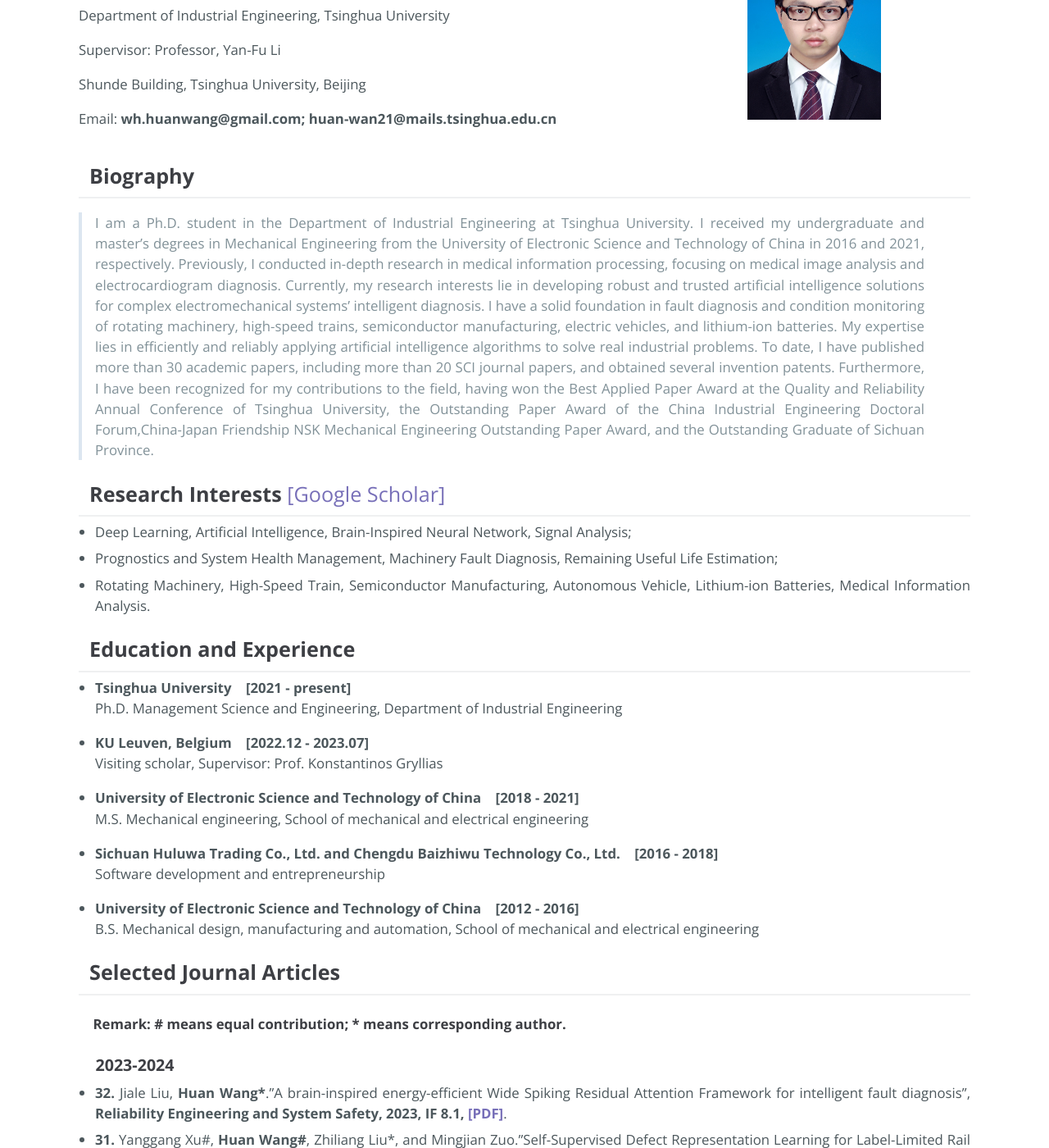
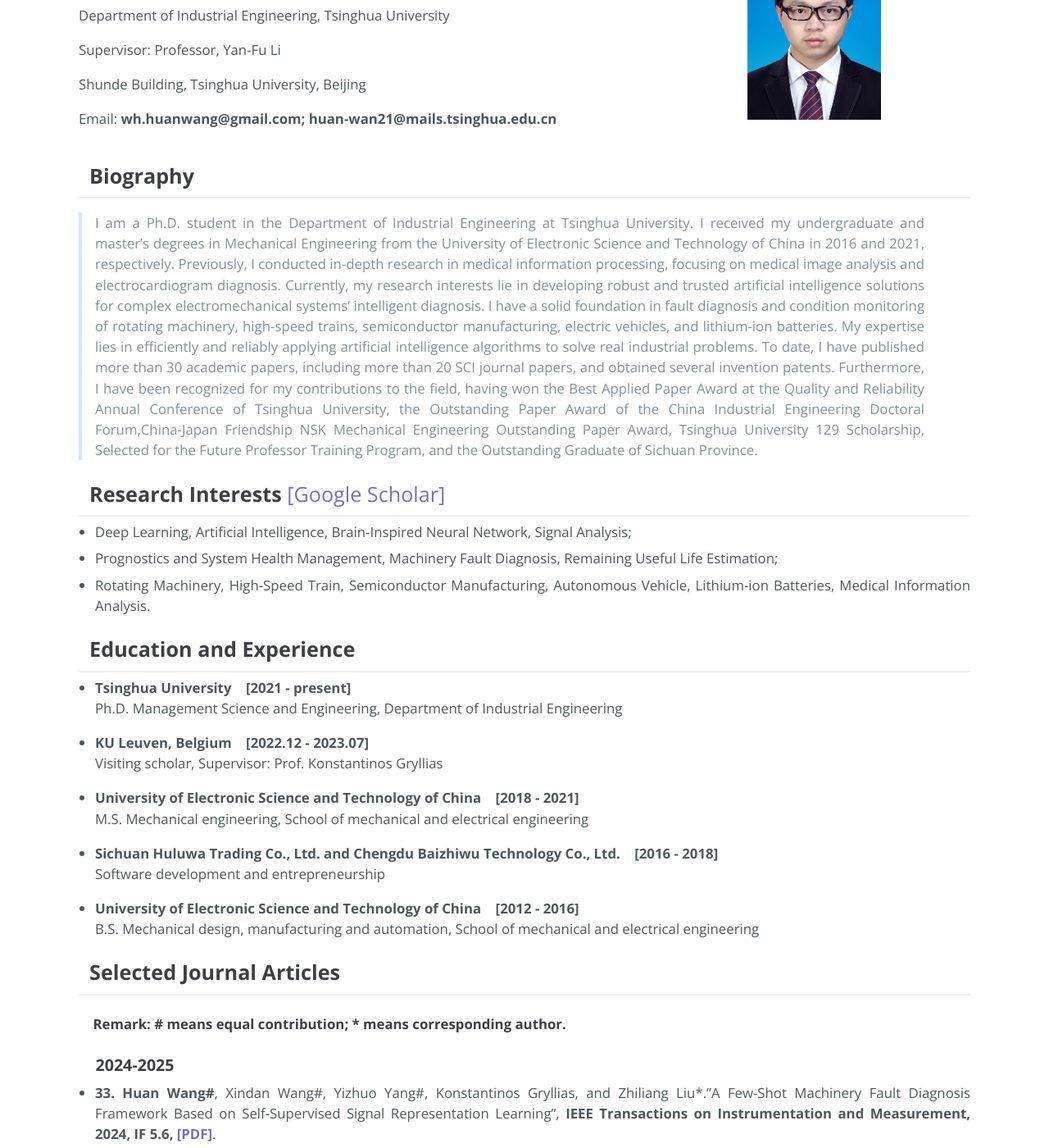
Before and after one commit to WH-HuanWang/WH-HuanWang.github.io, a Jekyll site: the page built from index.md, in a window 1280 px wide and 1400 px high, scrolled down 380 px. Shown: the whole window at 82% size. Built offline with Jekyll 4.4.1, drawn with Linux system fonts in a browser that asks for light colours; some of the changed text lies outside the part shown.

Commit message:
Update index.md

```diff
--- a/index.md
+++ b/index.md
@@ -23,7 +23,7 @@ description: I focus on developing robust and trusted artificial intelligence al
 ## &nbsp; <b>Biography</b>
 * * *
 > I am a Ph.D. student in the Department of Industrial Engineering at Tsinghua University. I received my undergraduate and master's degrees in Mechanical Engineering from the University of Electronic Science and Technology of China in 2016 and 2021, respectively. Previously, I conducted in-depth research in medical information processing, focusing on medical image analysis and electrocardiogram diagnosis. Currently, my research interests lie in developing robust and trusted artificial intelligence solutions for complex electromechanical systems' intelligent diagnosis. I have a solid foundation in fault diagnosis and condition monitoring of rotating machinery, high-speed trains, semiconductor manufacturing, electric vehicles, and lithium-ion batteries. My expertise lies in efficiently and reliably applying artificial intelligence algorithms to solve real industrial problems.
-To date, I have published more than 30 academic papers, including more than 20 SCI journal papers, and obtained several invention patents. Furthermore, I have been recognized for my contributions to the field, having won the Best Applied Paper Award at the Quality and Reliability Annual Conference of Tsinghua University, the Outstanding Paper Award of the China Industrial Engineering Doctoral Forum,China-Japan Friendship NSK Mechanical Engineering Outstanding Paper Award, and the Outstanding Graduate of Sichuan Province.
+To date, I have published more than 30 academic papers, including more than 20 SCI journal papers, and obtained several invention patents. Furthermore, I have been recognized for my contributions to the field, having won the Best Applied Paper Award at the Quality and Reliability Annual Conference of Tsinghua University, the Outstanding Paper Award of the China Industrial Engineering Doctoral Forum,China-Japan Friendship NSK Mechanical Engineering Outstanding Paper Award, Tsinghua University 129 Scholarship, Selected for the Future Professor Training Program, and the Outstanding Graduate of Sichuan Province.
 
 
 ## &nbsp; <b>Research Interests</b> [[Google Scholar]](https://scholar.google.com.hk/citations?user=Um0g-XMAAAAJ&hl=zh-CN&authuser=1)
@@ -53,6 +53,10 @@ B.S. Mechanical design, manufacturing and automation, School of mechanical and e
 ## &nbsp; <b>Selected Journal Articles</b>
 * * *
 #### &nbsp;&nbsp;&nbsp; <b>Remark: # means equal contribution; * means corresponding author.</b>
+
+### &nbsp;&nbsp;&nbsp; <b>2024-2025</b>
+
+* <b>33. Huan Wang#</b>, Xindan Wang#, Yizhuo Yang#, Konstantinos Gryllias, and Zhiliang Liu*."A Few-Shot Machinery Fault Diagnosis Framework Based on Self-Supervised Signal Representation Learning", <b>IEEE Transactions on Instrumentation and Measurement, 2024, IF 5.6, [[PDF]](https://ieeexplore.ieee.org/)</b>.
 
 ### &nbsp;&nbsp;&nbsp; <b>2023-2024</b>
 
@@ -119,6 +123,8 @@ B.S. Mechanical design, manufacturing and automation, School of mechanical and e
 
 ## &nbsp; <b>Honors & Awards</b>
 * * *
+* <b>21. </b>Tsinghua University 129 Scholarship (清华大学一二九奖学金, 清华大学三大奖之一，2023年清华大学学生奖励大会上获校级表彰)
+* <b>20. </b>Selected for Future Professor Training Program (入选未来教授培养计划)
 * <b>19. </b>Excellent Award in the 2023 China Intelligent Transportation Technology Innovation Competition (2023年中国智能交通科创大赛-基于ADS-B的飞行流量预测优胜奖,并列第四名））
 * <b>18. </b>Second Prize in the 2023 China Intelligent Transportation Technology Innovation Competition (2023年中国智能交通科创大赛-智能网联汽车网络与数据安全二等奖，并列第二名）
 * <b>17. </b><b>Outstanding Oral Presentation Award </b> of 5th International Conference on System Reliability and Safety Engineering (第五届系统可靠性与安全工程国际会议优秀口头报告奖), 2023
```
